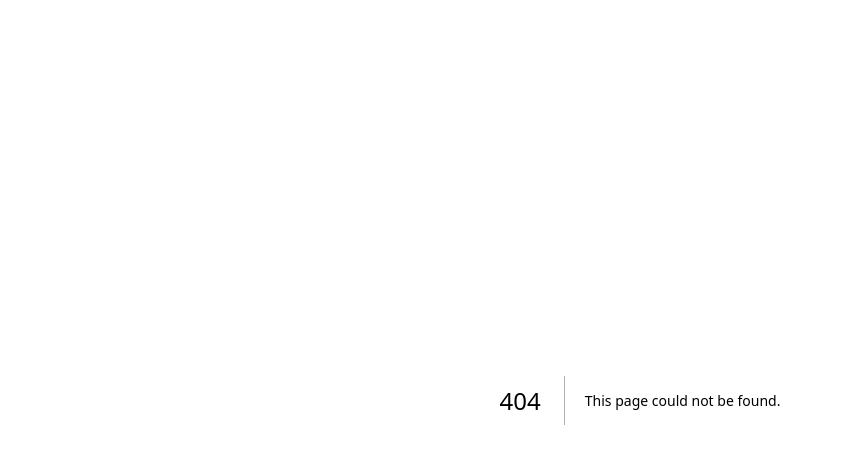
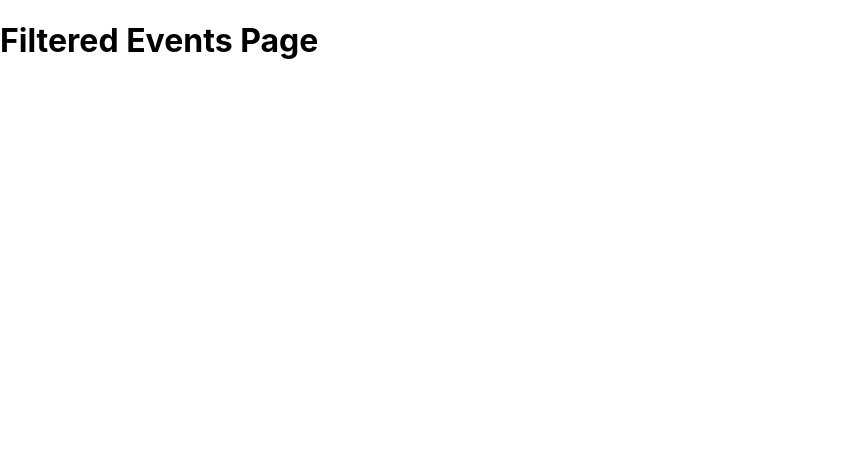
Before and after one commit to yuehoif/nextjs-event-project, a Next.js app: page /events in a window 1280 px wide. Before the commit this address had no page. Shown: the top 464 px of the page, without its empty margins (0-841 px from the left). Built offline with nearby package versions, Linux system fonts and the light colour scheme.

Commit message:
feat: init route

```diff
--- /dev/null
+++ b/src/pages/events/[...slug].tsx
@@ -0,0 +1,9 @@
+export default function FilteredEventsPage() {
+  return (
+    <>
+      <main>
+        <h1>Filtered Events Page</h1>
+      </main>
+    </>
+  );
+}
--- a/src/styles/globals.css
+++ b/src/styles/globals.css
@@ -1,98 +1,9 @@
-:root {
-  --max-width: 1100px;
-  --border-radius: 12px;
-  --font-mono: ui-monospace, Menlo, Monaco, 'Cascadia Mono', 'Segoe UI Mono',
-    'Roboto Mono', 'Oxygen Mono', 'Ubuntu Monospace', 'Source Code Pro',
-    'Fira Mono', 'Droid Sans Mono', 'Courier New', monospace;
-
-  --foreground-rgb: 0, 0, 0;
-  --background-start-rgb: 214, 219, 220;
-  --background-end-rgb: 255, 255, 255;
-
-  --primary-glow: conic-gradient(
-    from 180deg at 50% 50%,
-    #16abff33 0deg,
-    #0885ff33 55deg,
-    #54d6ff33 120deg,
-    #0071ff33 160deg,
-    transparent 360deg
-  );
-  --secondary-glow: radial-gradient(
-    rgba(255, 255, 255, 1),
-    rgba(255, 255, 255, 0)
-  );
-
-  --tile-start-rgb: 239, 245, 249;
-  --tile-end-rgb: 228, 232, 233;
-  --tile-border: conic-gradient(
-    #00000080,
-    #00000040,
-    #00000030,
-    #00000020,
-    #00000010,
-    #00000010,
-    #00000080
-  );
-
-  --callout-rgb: 238, 240, 241;
-  --callout-border-rgb: 172, 175, 176;
-  --card-rgb: 180, 185, 188;
-  --card-border-rgb: 131, 134, 135;
-}
-
-@media (prefers-color-scheme: dark) {
-  :root {
-    --foreground-rgb: 255, 255, 255;
-    --background-start-rgb: 0, 0, 0;
-    --background-end-rgb: 0, 0, 0;
-
-    --primary-glow: radial-gradient(rgba(1, 65, 255, 0.4), rgba(1, 65, 255, 0));
-    --secondary-glow: linear-gradient(
-      to bottom right,
-      rgba(1, 65, 255, 0),
-      rgba(1, 65, 255, 0),
-      rgba(1, 65, 255, 0.3)
-    );
-
-    --tile-start-rgb: 2, 13, 46;
-    --tile-end-rgb: 2, 5, 19;
-    --tile-border: conic-gradient(
-      #ffffff80,
-      #ffffff40,
-      #ffffff30,
-      #ffffff20,
-      #ffffff10,
-      #ffffff10,
-      #ffffff80
-    );
-
-    --callout-rgb: 20, 20, 20;
-    --callout-border-rgb: 108, 108, 108;
-    --card-rgb: 100, 100, 100;
-    --card-border-rgb: 200, 200, 200;
-  }
-}
-
-* {
-  box-sizing: border-box;
+html,
+body {
   padding: 0;
   margin: 0;
-}
-
-html,
-body {
-  max-width: 100vw;
-  overflow-x: hidden;
-}
-
-body {
-  color: rgb(var(--foreground-rgb));
-  background: linear-gradient(
-      to bottom,
-      transparent,
-      rgb(var(--background-end-rgb))
-    )
-    rgb(var(--background-start-rgb));
+  font-family: -apple-system, BlinkMacSystemFont, Segoe UI, Roboto, Oxygen,
+    Ubuntu, Cantarell, Fira Sans, Droid Sans, Helvetica Neue, sans-serif;
 }
 
 a {
@@ -100,8 +11,6 @@ a {
   text-decoration: none;
 }
 
-@media (prefers-color-scheme: dark) {
-  html {
-    color-scheme: dark;
-  }
+* {
+  box-sizing: border-box;
 }
```
Also changed, not shown: src/pages/events/[eventId].tsx (added, +9 -0 lines), src/pages/events/index.tsx (added, +9 -0 lines), src/pages/index.tsx (+3 -117 lines).
